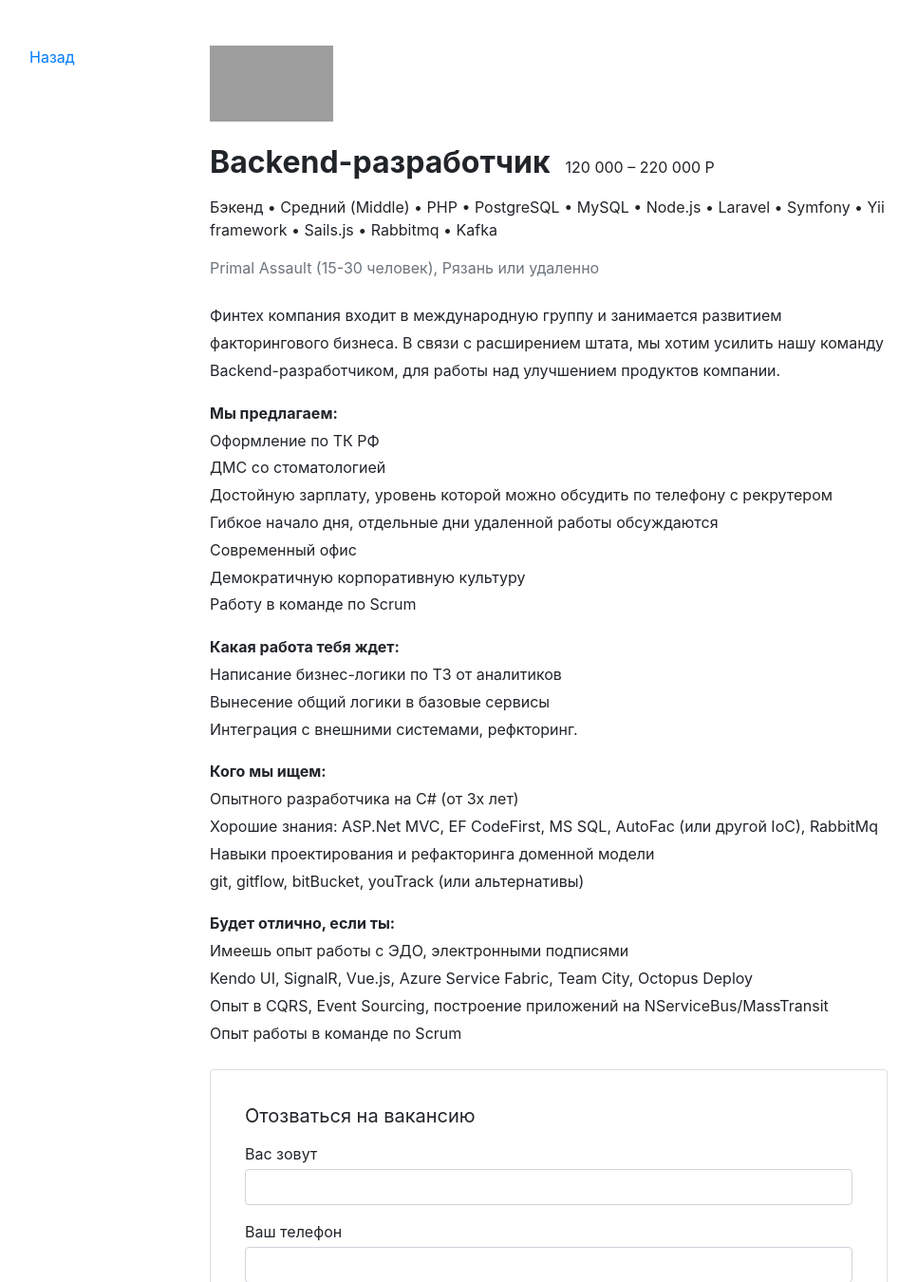
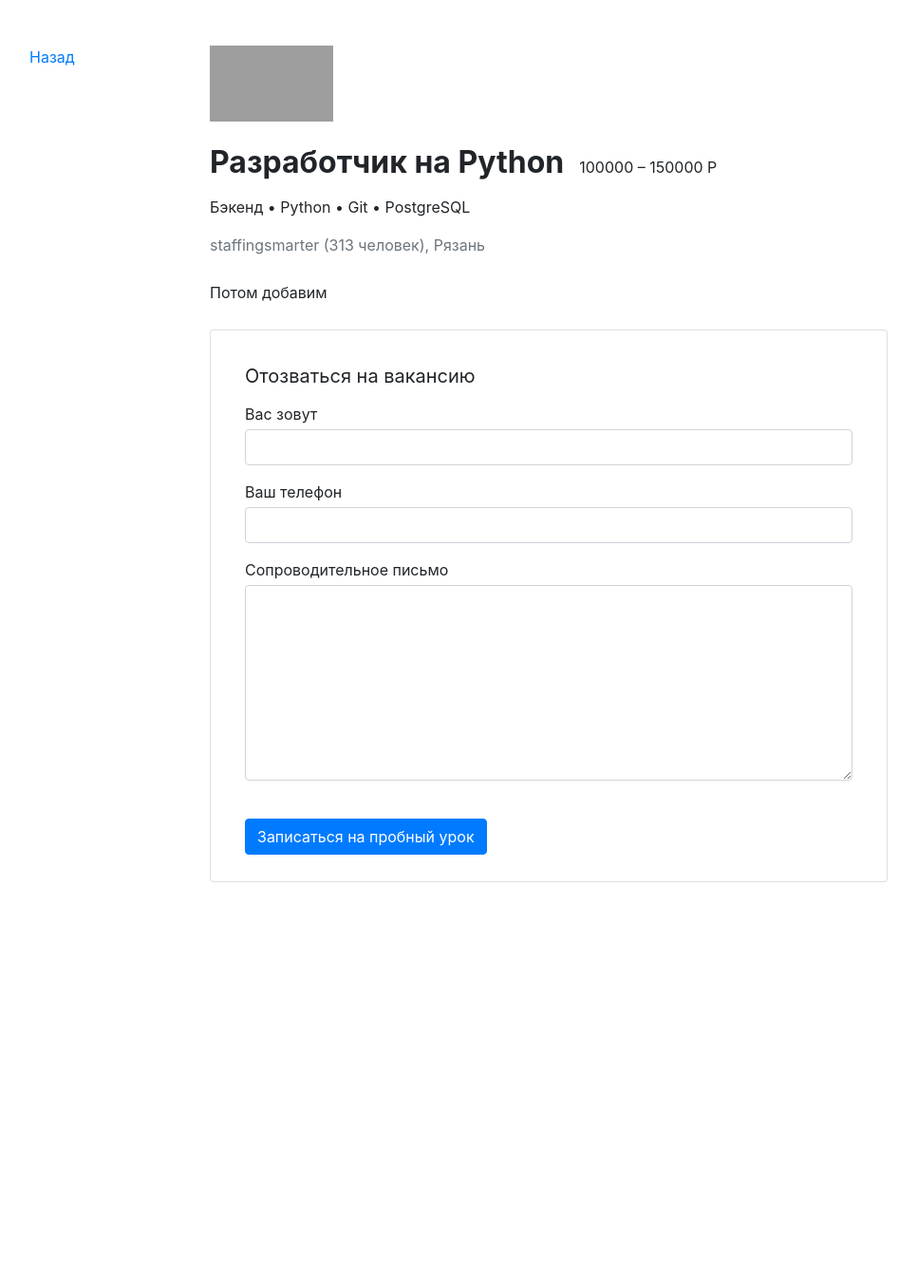
Before and after one commit to r1phord/vacancies_project, a Django app: page /vacancies/1/ in a window 1280 px wide. Shown: the part 72-1422 px from the top of the page at 95% size, without its empty margins (70-1036 px from the left). After the commit the page ends 1001 px from the top, so only its background shows below. Run offline with Django 3.2, Linux system fonts and the light colour scheme; data comes from the database, SQL or seed files in the repository; some libraries are stand-ins or nearby versions; grey boxes are pictures that could not be loaded.

Commit message:
add vacancy info

```diff
--- a/templates/vacancy.html
+++ b/templates/vacancy.html
@@ -12,42 +12,13 @@
                 <section class="pl-3">
                     <a href="#"><img src="https://place-hold.it/130x80" width="130" height="80" alt=""></a>
                     <div class="d-flex align-items-baseline align-content-baseline">
-                        <h1 class="h2 mt-4 font-weight-bold">Backend-разработчик</h1>
-                        <p class="m-0 pl-3">120 000 – 220 000 Р</p>
+                        <h1 class="h2 mt-4 font-weight-bold">{{ vacancy.title }}</h1>
+                        <p class="m-0 pl-3">{{ vacancy.salary_min }} – {{ vacancy.salary_max }} Р</p>
                     </div>
-                    <p class="mt-2">Бэкенд • Средний (Middle) • PHP • PostgreSQL • MySQL • Node.js • Laravel • Symfony •
-                        Yii framework • Sails.js • Rabbitmq • Kafka</p>
-                    <p class="text-muted mb-4">Primal Assault (15-30 человек), Рязань или удаленно</p>
+                    <p class="mt-2">{{ vacancy.specialty.title }} • {{ vacancy.skills }}</p>
+                    <p class="text-muted mb-4">{{ vacancy.company.name }} ({{ vacancy.company.employee_count }} человек), {{ vacancy.company.location }}</p>
                     <div style="line-height: 1.8;">
-                        <p>Финтех компания входит в международную группу и занимается развитием факторингового бизнеса. В
-                            связи с расширением штата, мы хотим усилить нашу команду Backend-разработчиком, для работы
-                            над улучшением продуктов компании.</p>
-                        <p><b>Мы предлагаем: </b><br>
-                            Оформление по ТК РФ<br>
-                            ДМС со стоматологией<br>
-                            Достойную зарплату, уровень которой можно обсудить по телефону с рекрутером<br>
-                            Гибкое начало дня, отдельные дни удаленной работы обсуждаются<br>
-                            Современный офис<br>
-                            Демократичную корпоративную культуру<br>
-                            Работу в команде по Scrum
-                        </p>
-                        <p><b>Какая работа тебя ждет: </b><br>
-                            Написание бизнес-логики по ТЗ от аналитиков<br>
-                            Вынесение общий логики в базовые сервисы<br>
-                            Интеграция с внешними системами, рефкторинг.
-                        </p>
-                        <p><b>Кого мы ищем: </b><br>
-                            Опытного разработчика на C# (от 3х лет)<br>
-                            Хорошие знания: ASP.Net MVC, EF CodeFirst, MS SQL, AutoFac (или другой IoC), RabbitMq <br>
-                            Навыки проектирования и рефакторинга доменной модели <br>
-                            git, gitflow, bitBucket, youTrack (или альтернативы)
-                        </p>
-                        <p><b>Будет отлично, если ты:</b><br>
-                            Имеешь опыт работы с ЭДО, электронными подписями<br>
-                            Kendo UI, SignalR, Vue.js, Azure Service Fabric, Team City, Octopus Deploy<br>
-                            Опыт в CQRS, Event Sourcing, построение приложений на NServiceBus/MassTransit<br>
-                            Опыт работы в команде по Scrum
-                        </p>
+                        <p>{{ vacancy.description }}</p>
                     </div>
                     <form action="/echo" class="card mt-4 mb-3">
                         <div class="card-body mx-3">
--- a/vacancies/views.py
+++ b/vacancies/views.py
@@ -35,4 +35,10 @@ class CategoryVacanciesView(View):
 
 class VacancyView(View):
     def get(self, request, vacancy_id):
-        return render(request, 'vacancy.html')
+        vacancy = Vacancy.objects.filter(id=vacancy_id)
+        if len(vacancy) == 0:
+            return HttpResponseNotFound('vacancy not found')
+        vacancy = vacancy[0]
+        return render(request, 'vacancy.html', context={
+            'vacancy': vacancy
+        })
```
